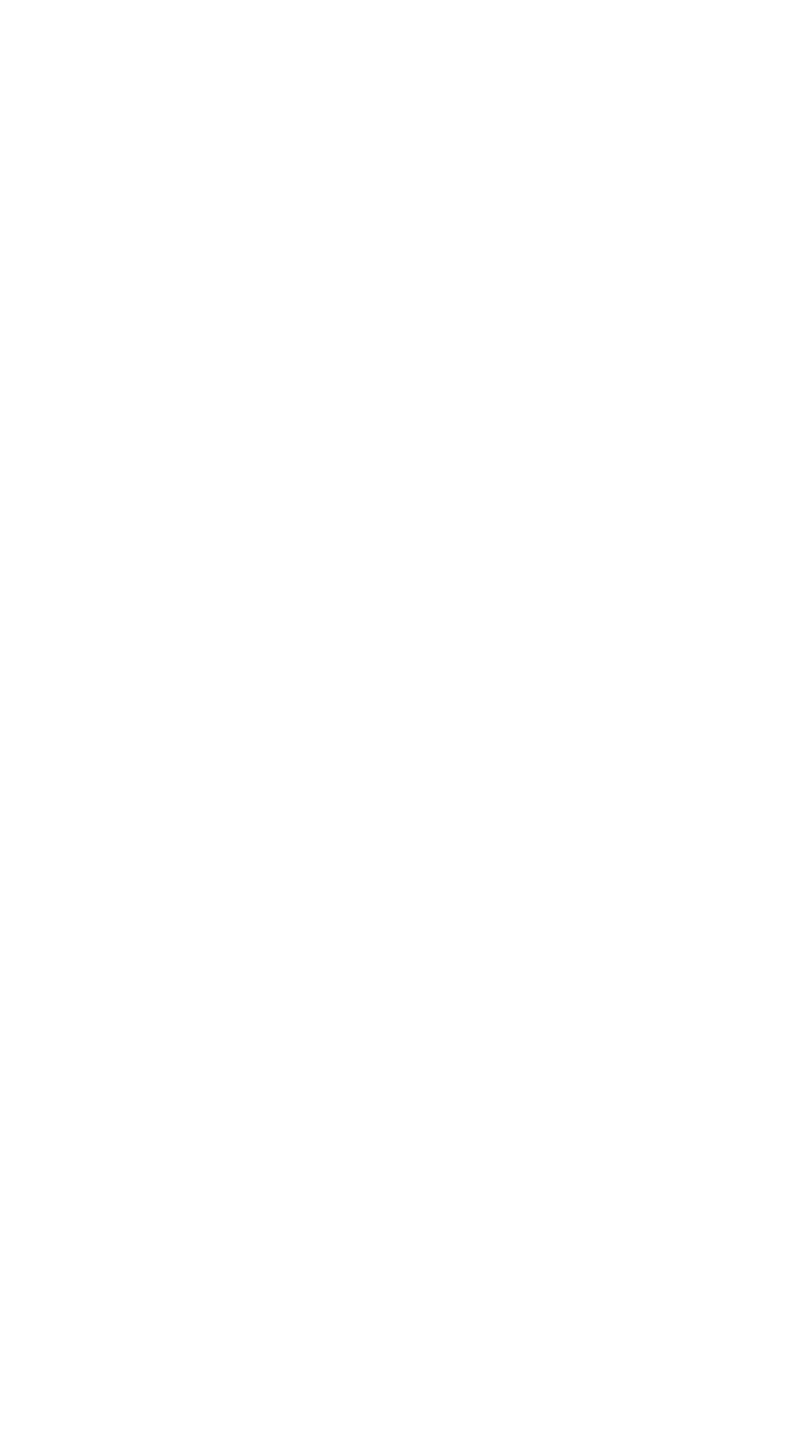
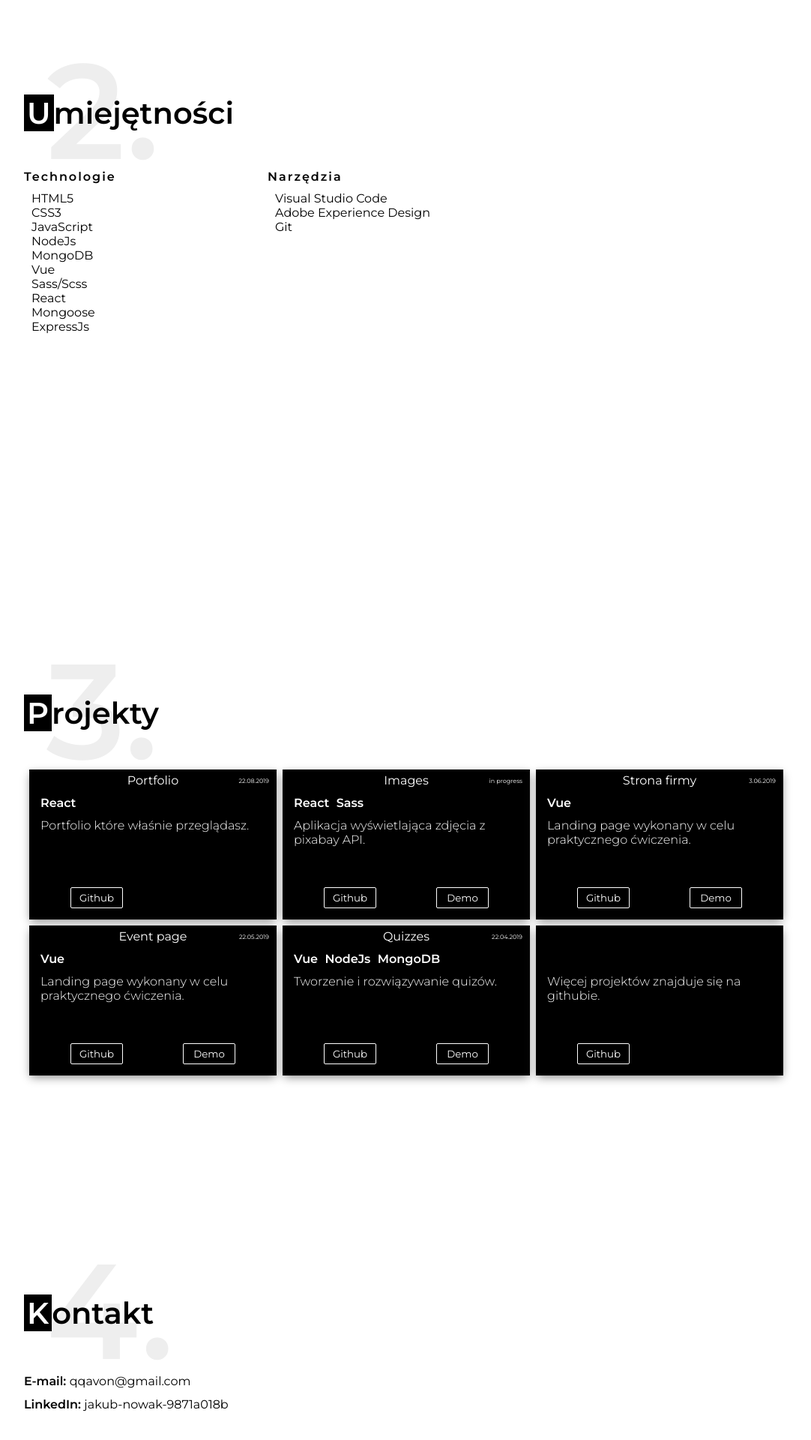
Before and after one commit to qqavon/My-portfolio, a React (Create React App) app: page /My-portfolio/sections in a window 1280 px wide. Shown: the part 830-2750 px from the top of the page at 75% size, without its empty margins (98-1180 px from the left). Before the commit the page ends 800 px from the top, so only its background shows below. Built offline with nearby package versions, Linux system fonts and the light colour scheme; the HTML template or start-up script is replaced by a standard one.

Commit message:
Changed skill icon position

```diff
--- a/package.json
+++ b/package.json
@@ -2,7 +2,9 @@
   "name": "portfoliov3",
   "version": "0.1.0",
   "private": true,
+  "homepage": "https://qqavon.github.io/My-portfolio",
   "dependencies": {
+    "gh-pages": "^2.1.1",
     "gsap": "^2.1.3",
     "react": "^16.9.0",
     "react-dom": "^16.9.0",
@@ -14,6 +16,8 @@
   "scripts": {
     "start": "react-scripts start",
     "build": "react-scripts build",
+    "predeploy": "npm run build",
+    "deploy": "gh-pages -d build",
     "test": "react-scripts test",
     "eject": "react-scripts eject"
   },
--- a/src/App.js
+++ b/src/App.js
@@ -7,7 +7,7 @@
 
 function App() {
   return (
-    <Router>
+    <Router basename="/My-portfolio">
       <div className="App">
         <main>
           <Route render={({ location }) => (
--- a/src/components/Contact/contact.css
+++ b/src/components/Contact/contact.css
@@ -6,7 +6,7 @@
     margin: 6px 0;
     opacity: 0;
     transform: translateY(40px);
-    transition: opacity .3s ease-in-out, transform .5s ease-in-out;
+    transition: opacity .6s ease-in-out, transform .5s ease-in-out;
 }
 #contact p[class~=active] {
     opacity: 1;
--- a/src/components/Projects/Projects.js
+++ b/src/components/Projects/Projects.js
@@ -9,7 +9,7 @@
             imgSrc: 'portfolio.JPG',
             description: 'Portfolio które właśnie przeglądasz.',
             stack: ['React'], githubUrl: 'https://github.com/qqavon/My-portfolio',
-            date: 'in progress'
+            date: '22.08.2019'
         },
         {
             name: 'Images',
@@ -24,8 +24,8 @@
             imgSrc: 'company.JPG',
             description: 'Landing page wykonany w celu praktycznego ćwiczenia.',
             stack: ['Vue'],
-            githubUrl: 'https://github.com/qqavon/Images',
-            demoUrl: 'https://qqavon.github.io/Images/',
+            githubUrl: 'https://github.com/qqavon/stronaFirmy',
+            demoUrl: 'https://qqavon.github.io/stronaFirmy',
             date: '3.06.2019'
         },
         {
@@ -33,8 +33,8 @@
             imgSrc: 'eventPage.JPG',
             description: 'Landing page wykonany w celu praktycznego ćwiczenia.',
             stack: ['Vue'],
-            githubUrl: 'https://github.com/qqavon/Images',
-            demoUrl: 'https://qqavon.github.io/Images/',
+            githubUrl: 'https://github.com/qqavon/eventpage',
+            demoUrl: 'https://qqavon.github.io/eventpage',
             date: '22.05.2019'
         },
         {
--- a/src/components/Skills/skills.css
+++ b/src/components/Skills/skills.css
@@ -7,6 +7,7 @@
 }
 
 .skills__body__icon {
+    right: none;
     position: absolute;
     justify-self: center;
     align-self: center;
@@ -53,4 +54,7 @@
     .skills__body {
         grid-template-columns: 300px 300px;
     }
+    .skills__body__icon {
+        right: 50px;
+    }
 }
```
Also changed, not shown: 1 other file (tests, documents, lock files or other folders).
